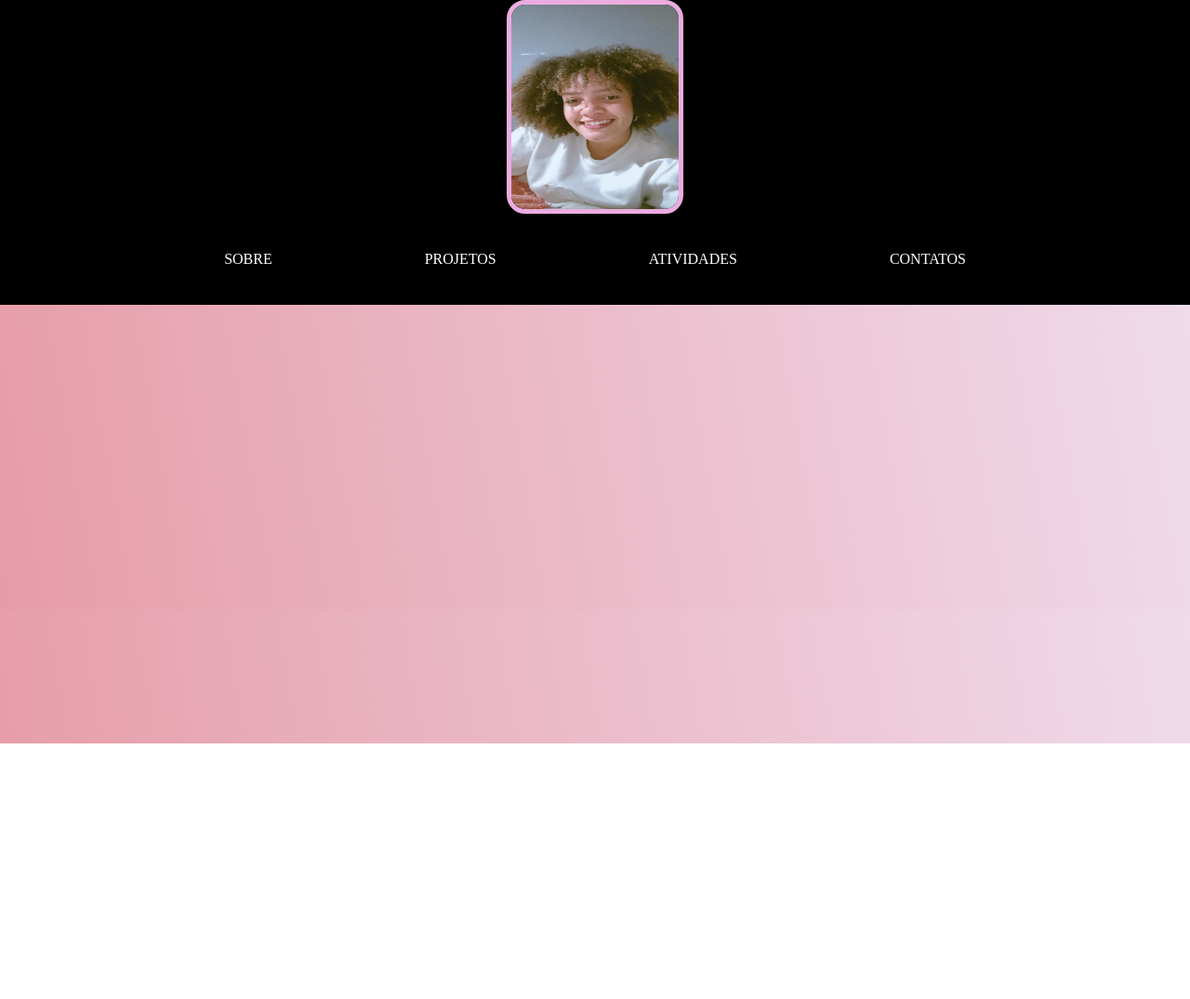
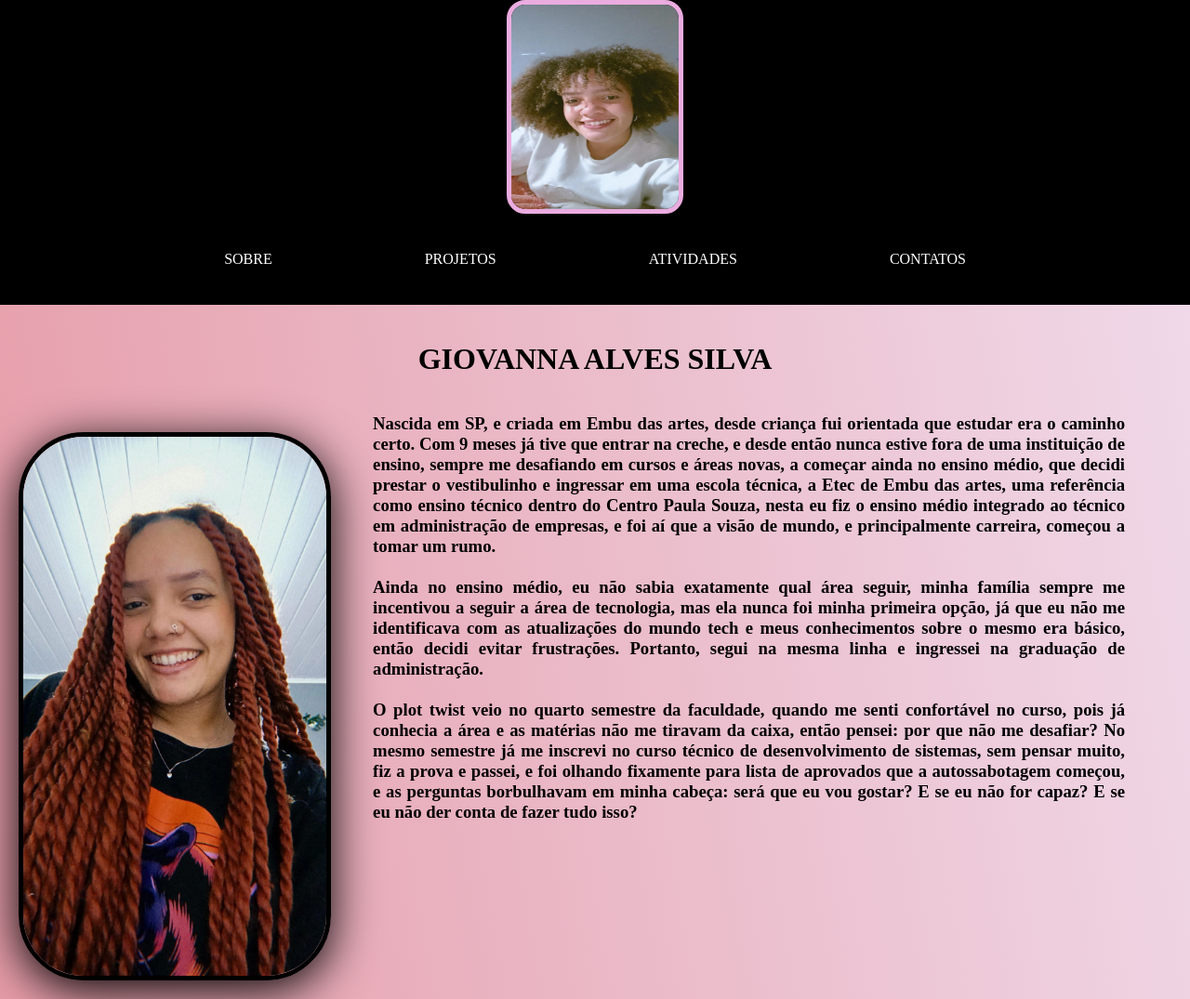
Before and after one commit to Giovanna-alves-silva/Portifolio, a plain HTML site: page index.html in a window 1280 px wide. Shown: the whole page at 93% size. Before the commit the page ends 800 px from the top, so only its background shows below. Drawn offline with Linux system fonts and the light colour scheme.

Commit message:
commit 2

```diff
--- a/CSS/style.css
+++ b/CSS/style.css
@@ -1,3 +1,4 @@
+
 * {
     margin: 0;
     padding: 0;
@@ -50,3 +51,27 @@ header nav a li:hover{
     color: rgb(0, 0, 0);
     transition: 2s;
 }
+
+.maindiv1 {
+display: flex;
+
+}
+.maindiv1 img{
+    margin: 20px;
+    width: 600px;
+    height: 580px;
+    border: 5px solid rgb(0, 0, 0);
+    border-radius: 70px;
+    box-shadow: 0px  10px 50px black;
+}
+
+main h1{
+    text-align: center;
+    padding: 40px 0px;
+    text-transform: uppercase;
+}
+
+.cont1 {
+    text-align: justify;
+    padding: 0px 70px 15px 25px;
+}
--- a/index.html
+++ b/index.html
@@ -21,8 +21,21 @@
     </nav>
     </header>
     <main>
+        <h1>Giovanna Alves Silva</h1>
+        <div  class ="maindiv1">
+            <img src="IMG/imagem1.jpeg"  alt="mulher sorrindo com o cabelo de trança na cor vermelha e vestindo uma camiseta preta">
 
+        <div class="cont1">
+        <p> <h3>Nascida em SP, e criada em Embu das artes, desde criança fui orientada que estudar era o caminho certo. Com 9 meses já tive que entrar na creche, e desde então nunca estive fora de uma instituição de ensino, sempre me desafiando em cursos e áreas novas, a começar ainda no ensino médio, que decidi prestar o vestibulinho e ingressar em uma escola técnica, a Etec de Embu das artes, uma referência como ensino técnico dentro do Centro Paula Souza, nesta eu fiz o ensino médio integrado ao técnico em administração de empresas, e foi aí que a visão de mundo, e principalmente carreira, começou a tomar um rumo. </p>
+            <br>
 
+        <p> Ainda no ensino médio, eu não sabia exatamente qual área seguir, minha família sempre me incentivou a seguir a área de tecnologia, mas ela nunca foi minha primeira opção, já que eu não me identificava com as atualizações do mundo tech e meus conhecimentos sobre o mesmo era básico, então decidi evitar frustrações. Portanto, segui na mesma linha e ingressei na graduação de administração. </p>
+        <br>
+        <p> O plot twist veio no quarto semestre da faculdade, quando me senti confortável no curso, pois já conhecia a área e as matérias não me tiravam da caixa, então pensei: por que não me desafiar?
+            No mesmo semestre já me inscrevi no curso técnico de desenvolvimento de sistemas, sem pensar muito, fiz a prova e passei, e foi olhando fixamente para lista de aprovados que a autossabotagem começou, e as perguntas borbulhavam em minha cabeça: será que eu vou gostar? E se eu não for capaz? E se eu não der conta de fazer tudo isso?</p>
+        </h3>   </p>
+        </div>
+    </div>
     </main>
 
 
```
